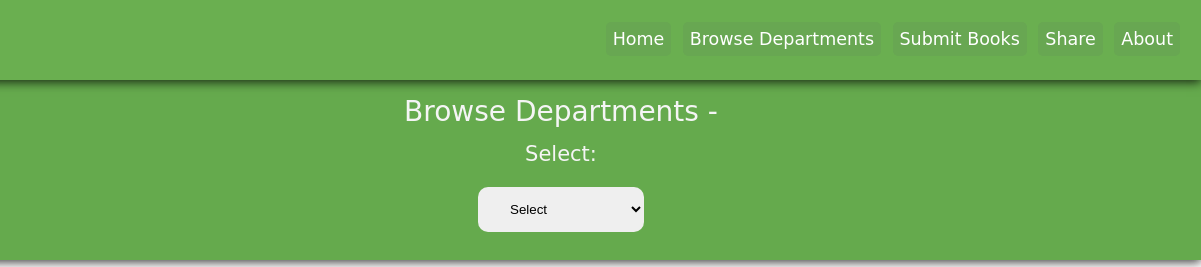
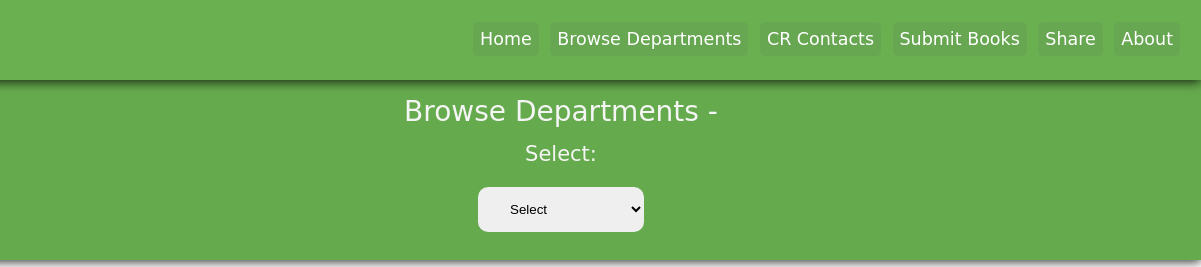
Before and after one commit to TriptoAfsin/BUTEX-PhoneBook, a plain HTML site: page books.html in a window 1280 px wide. Shown: the top 267 px of the page, 79-1280 px from the left. Drawn offline with Linux system fonts and the light colour scheme; a web font is replaced by a local one.

Commit message:
Update books.html

```diff
--- a/books.html
+++ b/books.html
@@ -16,6 +16,7 @@
         <ul>
             <li><a href="./index.html" class="nav-btn">Home</a></li>
             <li><a href="./books.html" class="nav-btn">Browse Departments</a></li>
+            <li><a href="./cr.html" class="nav-btn">CR Contacts</a></li>
             <li><a href="./submission.html" class="nav-btn">Submit Books</a></li>
             <li><a href="http://www.facebook.com/sharer.php?u=https://triptoafsin.github.io/BUTEX-PhoneBook/" class="nav-btn">Share</a></li>
             <li><a href="./about.html" class="nav-btn">About</a></li>
```
